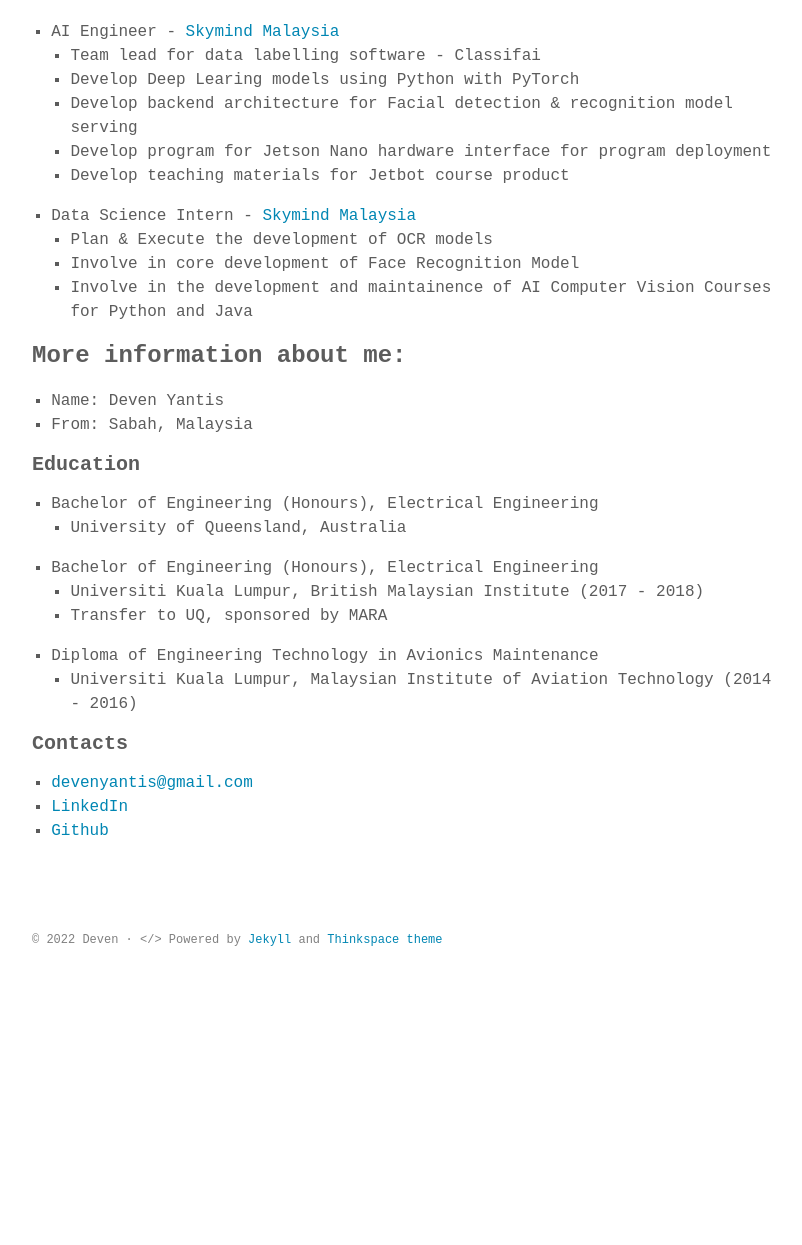
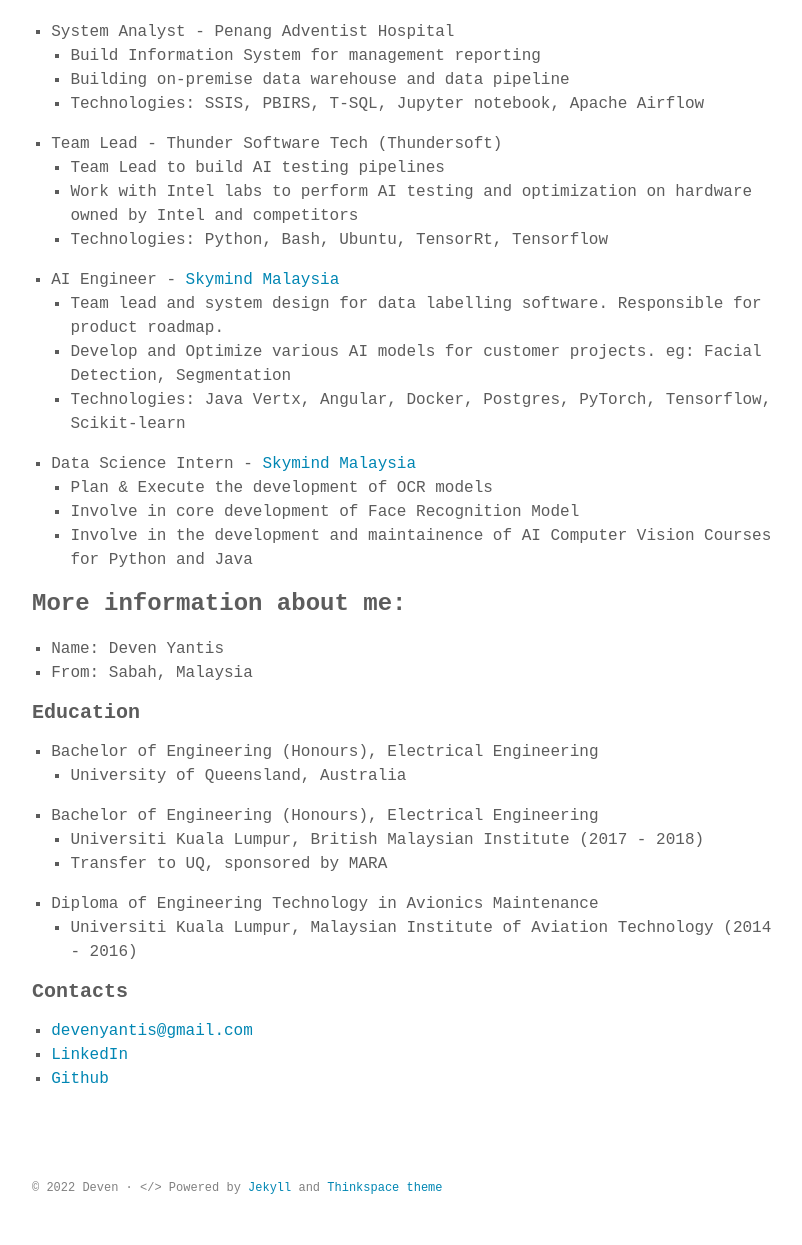
Before and after one commit to devennn/devennn.github.io, a Jekyll site: the page built from about.md, in a window 1280 px wide. Shown: the part 550-1795 px from the top of the page, without its empty margins (232-1034 px from the left). Built offline with Jekyll 4.4.1, drawn with Linux system fonts in a browser that asks for light colours; some web fonts are replaced; before the commit the page ends 1547 px from its top, so only the background shows below that.

Commit message:
Update about.md

```diff
--- a/about.md
+++ b/about.md
@@ -7,12 +7,21 @@ permalink: /about/
 ![image](https://filedn.com/l5qh0nREM5jm9t10JjPxfgJ/me.jpg)
 
 ### Work Experience
+
+- System Analyst - Penang Adventist Hospital
+  - Build Information System for management reporting
+  - Building on-premise data warehouse and data pipeline
+  - Technologies: SSIS, PBIRS, T-SQL, Jupyter notebook, Apache Airflow
+
+- Team Lead - Thunder Software Tech (Thundersoft)
+  - Team Lead to build AI testing pipelines
+  - Work with Intel labs to perform AI testing and optimization on hardware owned by Intel and competitors
+  - Technologies: Python, Bash, Ubuntu, TensorRt, Tensorflow
+
 - AI Engineer - [Skymind Malaysia](https://skymind.global/)
-  - Team lead for data labelling software - Classifai
-  - Develop Deep Learing models using Python with PyTorch
-  - Develop backend architecture for Facial detection & recognition model serving
-  - Develop program for Jetson Nano hardware interface for program deployment
-  - Develop teaching materials for Jetbot course product
+  - Team lead and system design for data labelling software. Responsible for product roadmap.
+  - Develop and Optimize various AI models for customer projects. eg: Facial Detection, Segmentation
+  - Technologies: Java Vertx, Angular, Docker, Postgres, PyTorch, Tensorflow, Scikit-learn
 
 - Data Science Intern - [Skymind Malaysia](https://skymind.global/)
   - Plan & Execute the development of OCR models
```
